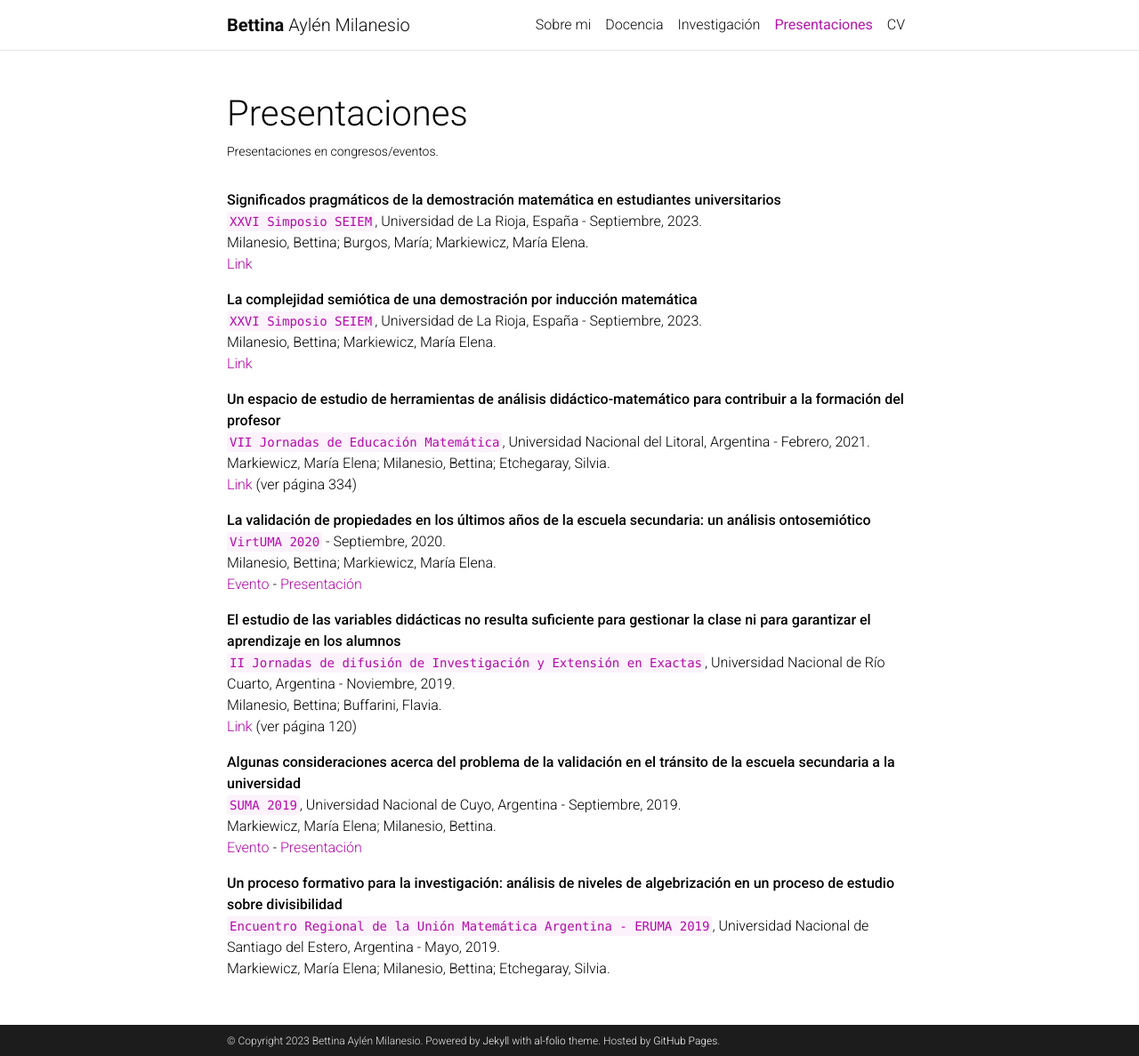
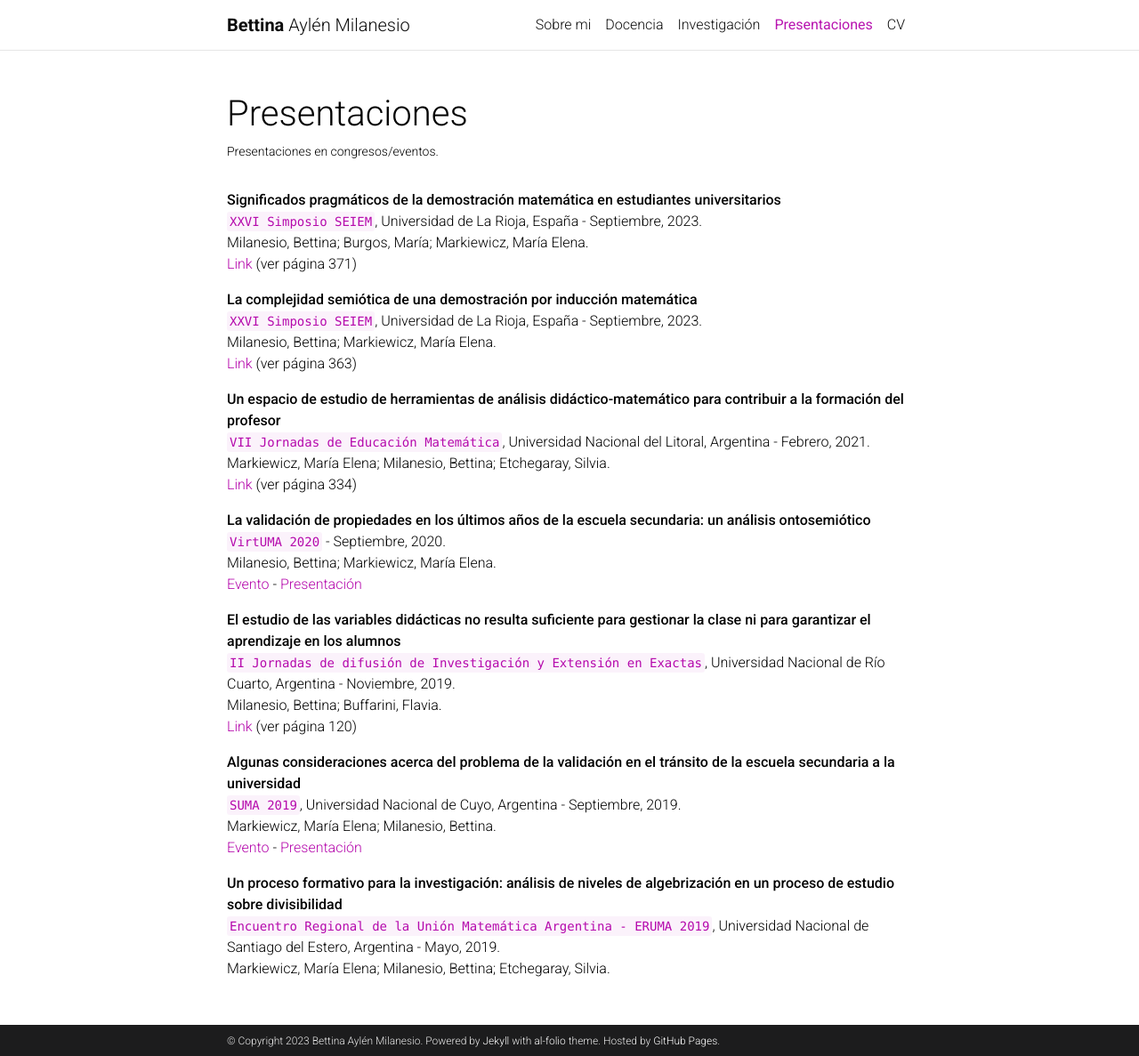
Before and after one commit to bmilanesio/bmilanesio.github.io, a Jekyll site: the page built from _pages/presentations.md, in a window 1280 px wide and 1187 px high. Shown: the whole window at 89% size. Built offline with Jekyll 4.4.1, drawn with Linux system fonts in a browser that asks for light colours; full-size pictures stand in for the smaller copies a plugin makes; comment, search, counter and statistics services are not loaded; a style sheet for code colours, icons or effects is not loaded.

Commit message:
Actualizando phd y links presentaciones

```diff
--- a/_pages/presentations.md
+++ b/_pages/presentations.md
@@ -10,12 +10,12 @@
 **Significados pragmáticos de la demostración matemática en estudiantes universitarios**\
 `XXVI Simposio SEIEM`, Universidad de La Rioja, España - Septiembre, 2023.\
 Milanesio, Bettina; Burgos, María; Markiewicz, María Elena.\
-[Link]()
+[Link](https://www.seiem.es/docs/actas/26/ActasXXVISEIEM.pdf) (ver página 371)
 
 **La complejidad semiótica de una demostración por inducción matemática**\
 `XXVI Simposio SEIEM`, Universidad de La Rioja, España - Septiembre, 2023.\
 Milanesio, Bettina; Markiewicz, María Elena.\
-[Link]()
+[Link](https://www.seiem.es/docs/actas/26/ActasXXVISEIEM.pdf) (ver página 363)
 
 **Un espacio de estudio de herramientas de análisis didáctico-matemático para contribuir a la formación del profesor**\
 `VII Jornadas de Educación Matemática`, Universidad Nacional del Litoral, Argentina - Febrero, 2021.\
```
Also changed, not shown: _pages/about.md (+3 -1 lines).
